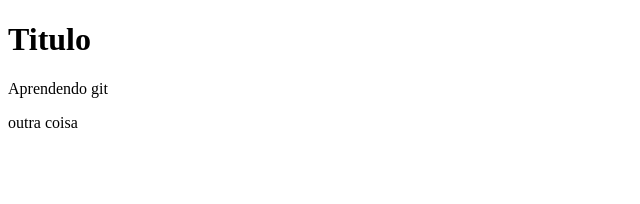
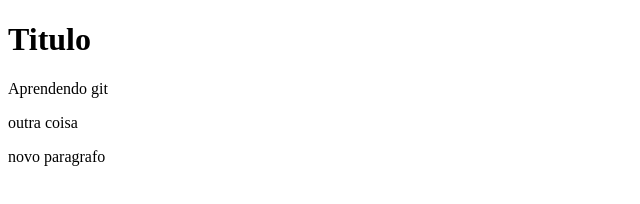
Before and after one commit to Rafaelottalves/gitEstudos, a plain HTML site: page index.html in a window 1280 px wide. Shown: the whole page, without its empty margins (0-640 px from the left). Drawn offline with Linux system fonts and the light colour scheme.

Commit message:
nova tarefa

```diff
--- a/index.html
+++ b/index.html
@@ -9,5 +9,6 @@
     <h1>Titulo</h1>
     <p>Aprendendo git</p>
     <p>outra coisa</p>
+    <p>novo paragrafo</p>
 </body>
 </html>
```
